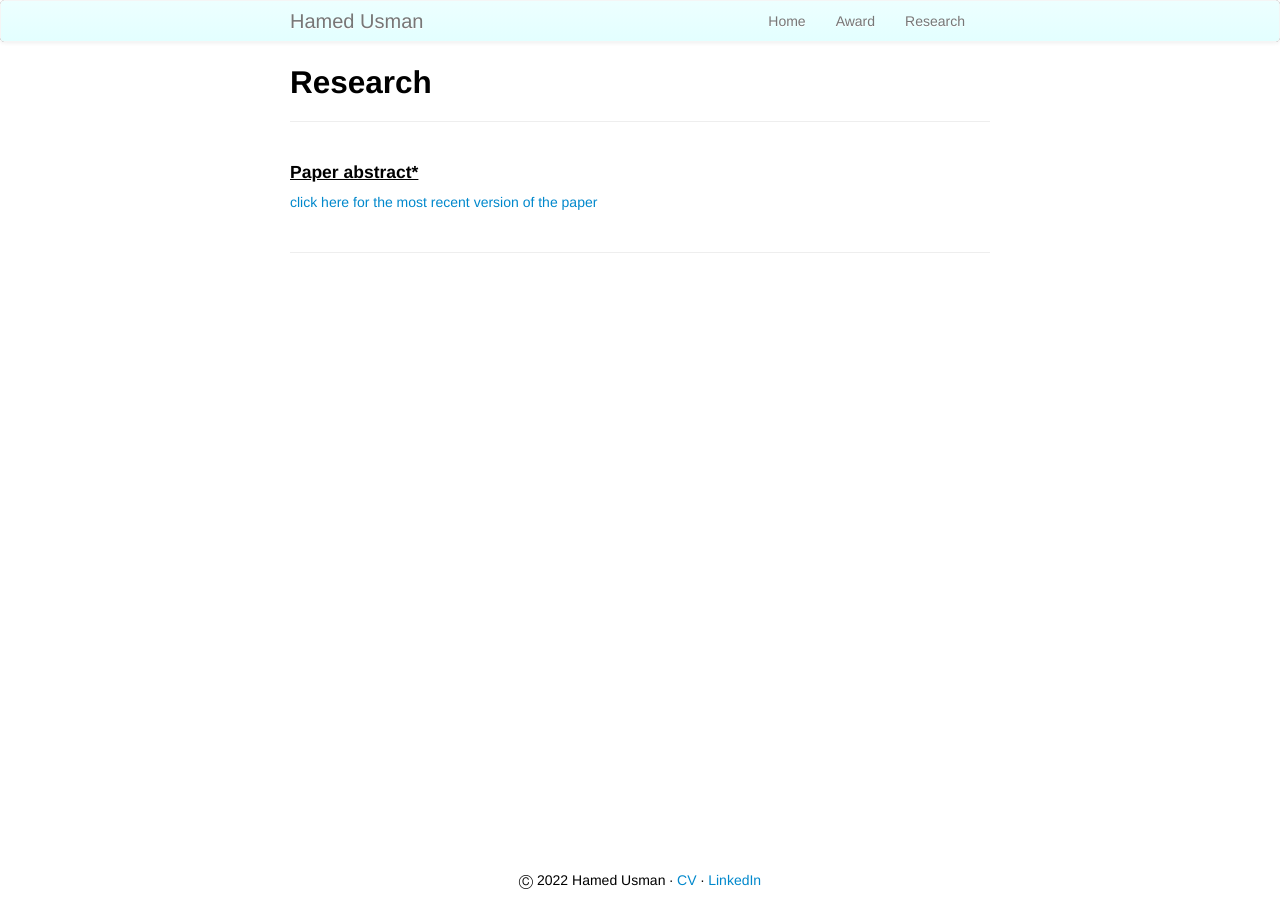
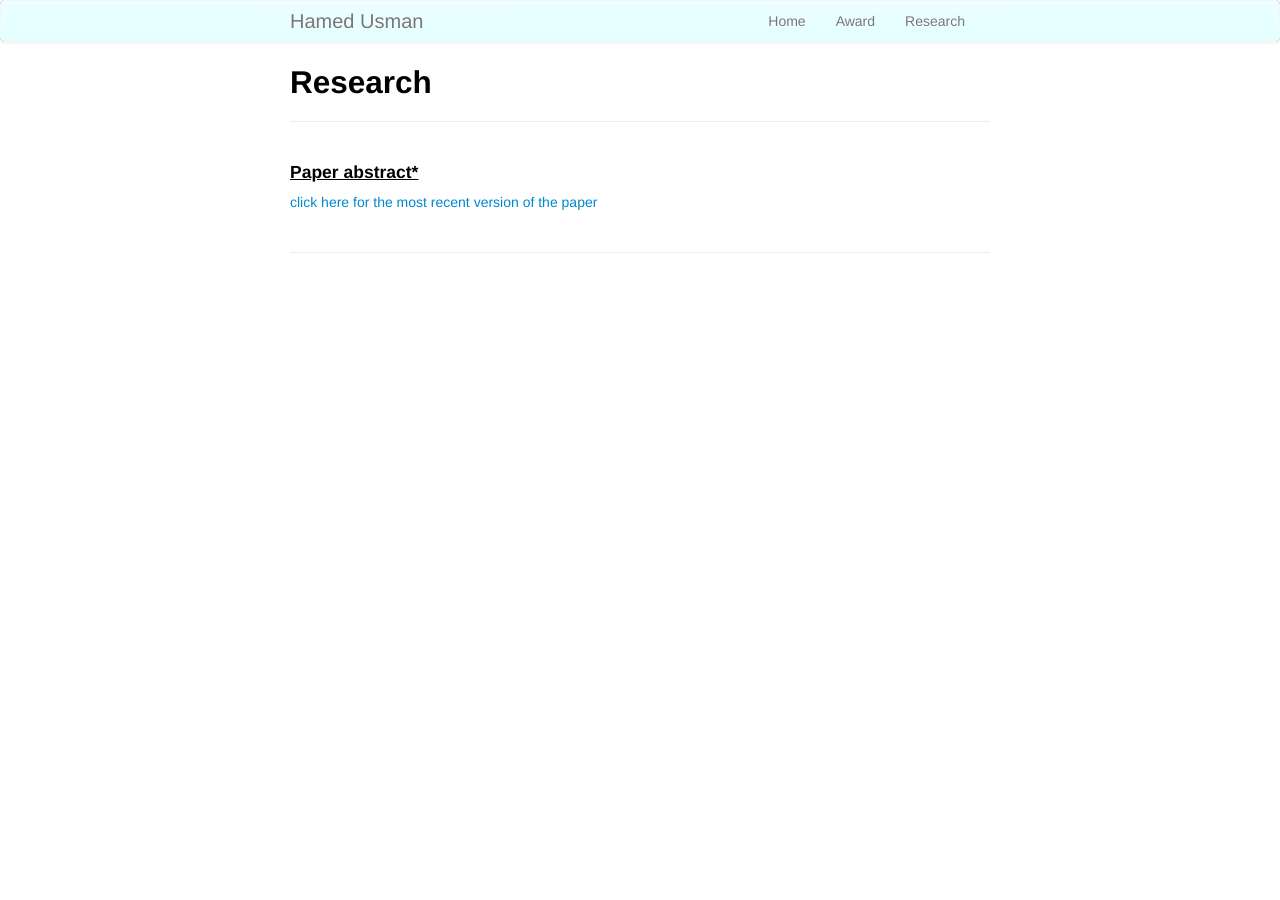
Before and after one commit to hamedusman/hamedusman.github.io, a Jekyll site: the page built from pages/research.md, in a window 1280 px wide. Built offline with Jekyll 4.4.1, drawn with Linux system fonts in a browser that asks for light colours.

Commit message:
Add files via upload

```diff
--- a/pages/research.md
+++ b/pages/research.md
@@ -19,7 +19,3 @@ To decrease the size of the title, use more #.
 To remove the italics, remove the * before and after the description
 To remove the underline from the title, remove the <u> tags (<u> and </u>)
 -->
-
-<div class="footer">
-  <p>Ⓒ 2022 Hamed Usman ∙ <a href="{{ BASE_PATH }}/assets/CV.pdf">CV</a> ∙ <a href="https://linkedin.com/in/hamedusman">LinkedIn</a> </p>
-</div>
```
